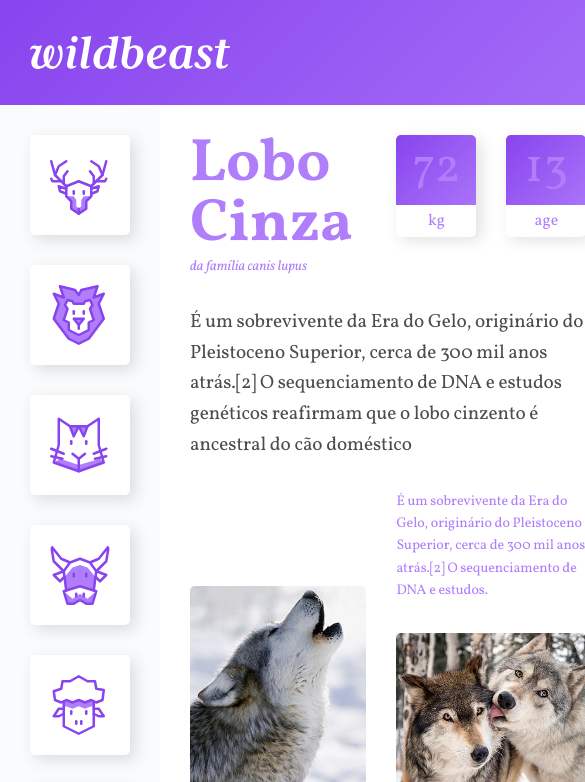
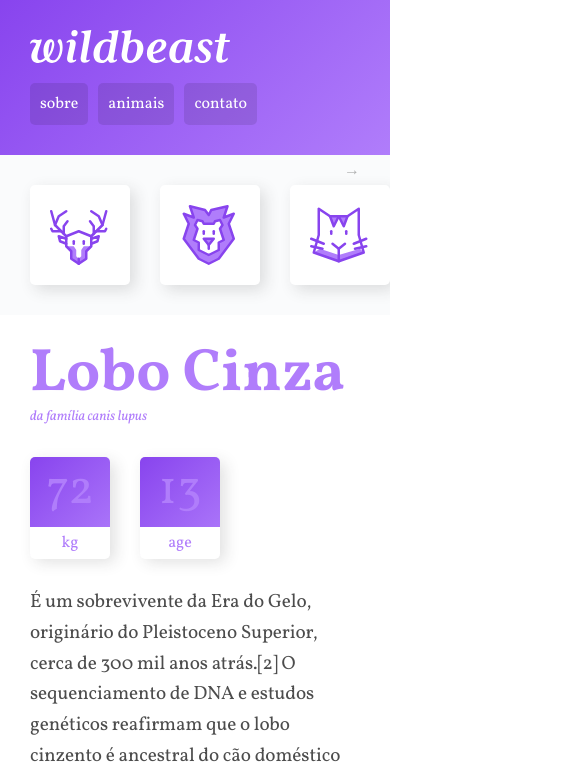
Before and after one commit to vmsilva3/wildbeast, a plain HTML site: page index.html in a window 390 px wide. Shown: the top 782 px of the page, 585 px wide, since content can reach past the window. Drawn offline with Linux system fonts and the light colour scheme.

Commit message:
implemented responsive layout

```diff
--- a/css/style.css
+++ b/css/style.css
@@ -22,7 +22,7 @@ a {
 
 img {
   display: block;
-  max-width: 100%;
+  width: 100%;
   border-radius: 5px;
 }
 
@@ -35,6 +35,28 @@ img {
     "header header header"
     "sidenav content anuncios"
     "footer footer footer";
+}
+
+@media (max-width: 1200px) {
+  .estrutura {
+    grid-template-areas:
+      "header header header"
+      "sidenav content content"
+      "sidenav anuncios anuncios"
+      "footer footer footer";
+  }
+}
+
+@media (max-width: 760px) {
+  .estrutura {
+    grid-template-columns: 100%;
+    grid-template-areas:
+      "header"
+      "sidenav"
+      "content"
+      "anuncios"
+      "footer";
+  }
 }
 
 /* HEADER */
@@ -75,6 +97,21 @@ img {
   margin-left: 30px;
 }
 
+@media (max-width: 760px) {
+  .header {
+    grid-template-columns: auto;
+  }
+  .logo {
+    margin-bottom: 20px;
+  }
+  .header nav a {
+    font-size: 1em;
+  }
+  .header li + li {
+    margin-left: 10px;
+  }
+}
+
 /* SIDENAV */
 
 .sidenav {
@@ -99,8 +136,45 @@ img {
   background: #b07dfb;
 }
 
+@keyframes seta {
+  from {
+    right: 30px;
+  }
+  to {
+    right: 20px;
+  }
+}
+
+@media (max-width: 760px) {
+  .sidenav {
+    position: relative;
+    overflow-x: auto;
+    -webkit-overflow-scrolling: touch;
+    -ms-overflow-style: -ms-autohiding-scrollbar;
+  }
+  .sidenav::after {
+    content: "→";
+    position: absolute;
+    top: 5px;
+    right: 30px;
+    color: rgba(0, 0, 0, 0.3);
+    animation: seta 0.5s ease-in 0s infinite alternate;
+  }
+  .sidenav ul {
+    display: flex;
+  }
+  .sidenav li {
+    flex: 1 0 60px;
+  }
+  .sidenav {
+    padding: 0 30px;
+  }
+  .sidenav li a {
+    margin: 30px 30px 30px 0;
+  }
+}
+
 /* CONTENT */
-
 .content {
   grid-area: content;
   max-width: 900px;
@@ -111,6 +185,11 @@ img {
   gap: 30px;
 }
 
+@media (max-width: 600px) {
+  .content {
+    grid-template-columns: auto;
+  }
+}
 .col-wide {
   grid-column: 1 / -1;
 }
@@ -237,6 +316,7 @@ p {
   align-content: start;
   padding: 30px;
   gap: 30px;
+  grid-template-columns: repeat(auto-fit, minmax(150px, 1fr));
 }
 
 /* FOOTER */
```
